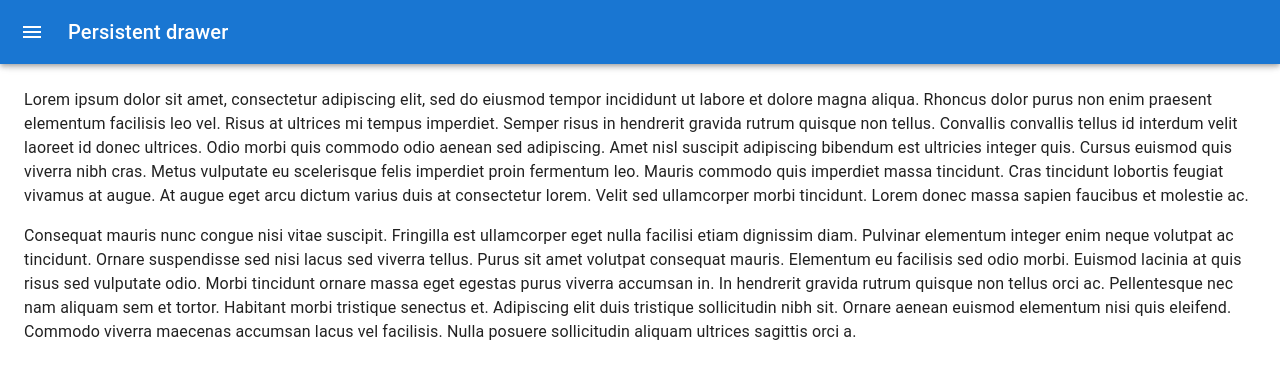
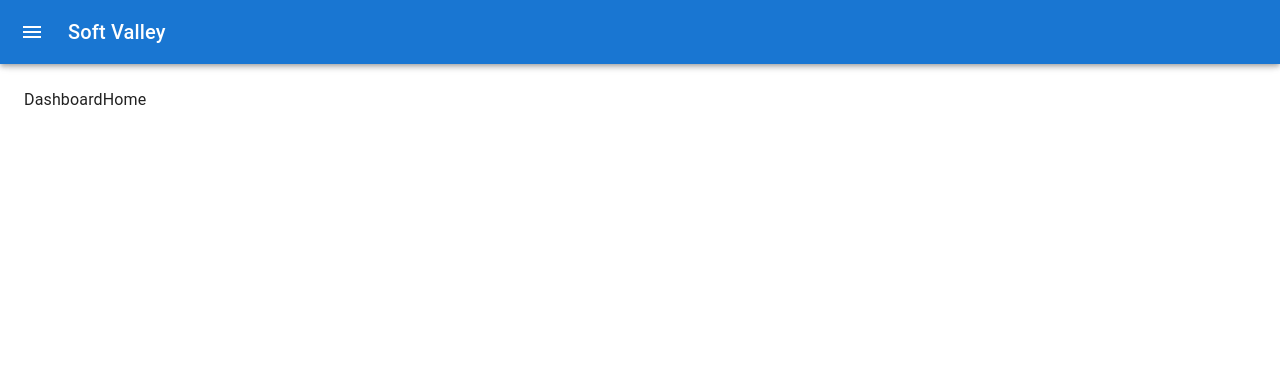
Before and after one commit to monirhabderabby/soft-valley-assestman, a React (Create React App) app: page / in a window 1280 px wide. Shown: the top 378 px of the page. Built offline with nearby package versions, Linux system fonts and the light colour scheme; sample sign-in values are in the browser's storage.

Commit message:
developed sidebar and route setup

```diff
--- a/src/App.js
+++ b/src/App.js
@@ -2,6 +2,8 @@ import { Route, Routes } from "react-router-dom";
 import "./App.css";
 import { Login } from "./components/pages/Authentication/Login";
 import Dashboard from "./components/pages/Dashboard/Dashboard";
+import { DashboardHome } from "./components/pages/Dashboard/DashboardHome/DashboardHome";
+import { Leads } from "./components/pages/Dashboard/Leads/Leads";
 import RequireAuth from "./util/RequireAuth";
 
 function App() {
@@ -15,7 +17,10 @@ function App() {
                             <Dashboard />
                         </RequireAuth>
                     }
-                />
+                >
+                    <Route index element={<DashboardHome />} />
+                    <Route path="leads" element={<Leads />} />
+                </Route>
                 <Route path="/login" element={<Login />} />
             </Routes>
         </div>
--- /dev/null
+++ b/src/Redux/features/leads/leadsApi.js
@@ -0,0 +1,17 @@
+import apiSlice from "../../api/apiSlice";
+
+export const leadsApi = apiSlice.injectEndpoints({
+    endpoints: builder => ({
+        getLeads: builder.query({
+            query: () => ({
+                url: "/api/admin/lead/list",
+                method: "GET",
+                headers: {
+                    authorization: `Bearer ${localStorage.getItem("SVToken")}`,
+                },
+            }),
+        }),
+    }),
+});
+
+export const { useGetLeadsQuery } = leadsApi;
--- a/src/components/pages/Dashboard/Dashboard.js
+++ b/src/components/pages/Dashboard/Dashboard.js
@@ -1,8 +1,9 @@
 import ChevronLeftIcon from "@mui/icons-material/ChevronLeft";
 import ChevronRightIcon from "@mui/icons-material/ChevronRight";
-import MailIcon from "@mui/icons-material/Mail";
+import DashboardIcon from "@mui/icons-material/Dashboard";
 import MenuIcon from "@mui/icons-material/Menu";
-import InboxIcon from "@mui/icons-material/MoveToInbox";
+import PeopleIcon from "@mui/icons-material/People";
+import PersonSearchIcon from "@mui/icons-material/PersonSearch";
 import MuiAppBar from "@mui/material/AppBar";
 import Box from "@mui/material/Box";
 import CssBaseline from "@mui/material/CssBaseline";
@@ -18,6 +19,7 @@ import { styled, useTheme } from "@mui/material/styles";
 import Toolbar from "@mui/material/Toolbar";
 import Typography from "@mui/material/Typography";
 import * as React from "react";
+import { Outlet, useNavigate } from "react-router-dom";
 
 const drawerWidth = 240;
 
@@ -64,9 +66,28 @@ const DrawerHeader = styled("div")(({ theme }) => ({
     justifyContent: "flex-end",
 }));
 
+const menus = [
+    {
+        id: 1,
+        link: "/",
+        name: "Dashboard",
+    },
+    {
+        id: 2,
+        link: "leads",
+        name: "Leads",
+    },
+    {
+        id: 3,
+        link: "customers",
+        name: "Customers",
+    },
+];
+
 export default function Dashboard() {
     const theme = useTheme();
     const [open, setOpen] = React.useState(false);
+    const navigate = useNavigate();
 
     const handleDrawerOpen = () => {
         setOpen(true);
@@ -91,7 +112,7 @@ export default function Dashboard() {
                         <MenuIcon />
                     </IconButton>
                     <Typography variant="h6" noWrap component="div">
-                        Persistent drawer
+                        Soft Valley
                     </Typography>
                 </Toolbar>
             </AppBar>
@@ -113,22 +134,15 @@ export default function Dashboard() {
                 </DrawerHeader>
                 <Divider />
                 <List>
-                    {["Inbox", "Starred", "Send email", "Drafts"].map((text, index) => (
-                        <ListItem key={text} disablePadding>
-                            <ListItemButton>
-                                <ListItemIcon>{index % 2 === 0 ? <InboxIcon /> : <MailIcon />}</ListItemIcon>
-                                <ListItemText primary={text} />
-                            </ListItemButton>
-                        </ListItem>
-                    ))}
-                </List>
-                <Divider />
-                <List>
-                    {["All mail", "Trash", "Spam"].map((text, index) => (
-                        <ListItem key={text} disablePadding>
-                            <ListItemButton>
-                                <ListItemIcon>{index % 2 === 0 ? <InboxIcon /> : <MailIcon />}</ListItemIcon>
-                                <ListItemText primary={text} />
+                    {menus.map((item, index) => (
+                        <ListItem key={item.id} disablePadding>
+                            <ListItemButton onClick={() => navigate(item?.link)}>
+                                <ListItemIcon>
+                                    {(item?.name === "Dashboard" && <DashboardIcon />) ||
+                                        (item?.name === "Leads" && <PersonSearchIcon />) ||
+                                        (item?.name === "Customers" && <PeopleIcon />)}
+                                </ListItemIcon>
+                                <ListItemText primary={item?.name} />
                             </ListItemButton>
                         </ListItem>
                     ))}
@@ -136,24 +150,7 @@ export default function Dashboard() {
             </Drawer>
             <Main open={open}>
                 <DrawerHeader />
-                <Typography paragraph>
-                    Lorem ipsum dolor sit amet, consectetur adipiscing elit, sed do eiusmod tempor incididunt ut labore et dolore magna aliqua.
-                    Rhoncus dolor purus non enim praesent elementum facilisis leo vel. Risus at ultrices mi tempus imperdiet. Semper risus in
-                    hendrerit gravida rutrum quisque non tellus. Convallis convallis tellus id interdum velit laoreet id donec ultrices. Odio morbi
-                    quis commodo odio aenean sed adipiscing. Amet nisl suscipit adipiscing bibendum est ultricies integer quis. Cursus euismod quis
-                    viverra nibh cras. Metus vulputate eu scelerisque felis imperdiet proin fermentum leo. Mauris commodo quis imperdiet massa
-                    tincidunt. Cras tincidunt lobortis feugiat vivamus at augue. At augue eget arcu dictum varius duis at consectetur lorem. Velit sed
-                    ullamcorper morbi tincidunt. Lorem donec massa sapien faucibus et molestie ac.
-                </Typography>
-                <Typography paragraph>
-                    Consequat mauris nunc congue nisi vitae suscipit. Fringilla est ullamcorper eget nulla facilisi etiam dignissim diam. Pulvinar
-                    elementum integer enim neque volutpat ac tincidunt. Ornare suspendisse sed nisi lacus sed viverra tellus. Purus sit amet volutpat
-                    consequat mauris. Elementum eu facilisis sed odio morbi. Euismod lacinia at quis risus sed vulputate odio. Morbi tincidunt ornare
-                    massa eget egestas purus viverra accumsan in. In hendrerit gravida rutrum quisque non tellus orci ac. Pellentesque nec nam aliquam
-                    sem et tortor. Habitant morbi tristique senectus et. Adipiscing elit duis tristique sollicitudin nibh sit. Ornare aenean euismod
-                    elementum nisi quis eleifend. Commodo viverra maecenas accumsan lacus vel facilisis. Nulla posuere sollicitudin aliquam ultrices
-                    sagittis orci a.
-                </Typography>
+                <Outlet />
             </Main>
         </Box>
     );
--- /dev/null
+++ b/src/components/pages/Dashboard/DashboardHome/DashboardHome.js
@@ -0,0 +1,5 @@
+import React from "react";
+
+export const DashboardHome = () => {
+    return <div>DashboardHome</div>;
+};
--- /dev/null
+++ b/src/components/pages/Dashboard/Leads/Leads.js
@@ -0,0 +1,5 @@
+import React from "react";
+
+export const Leads = () => {
+    return <div>Leads</div>;
+};
```
